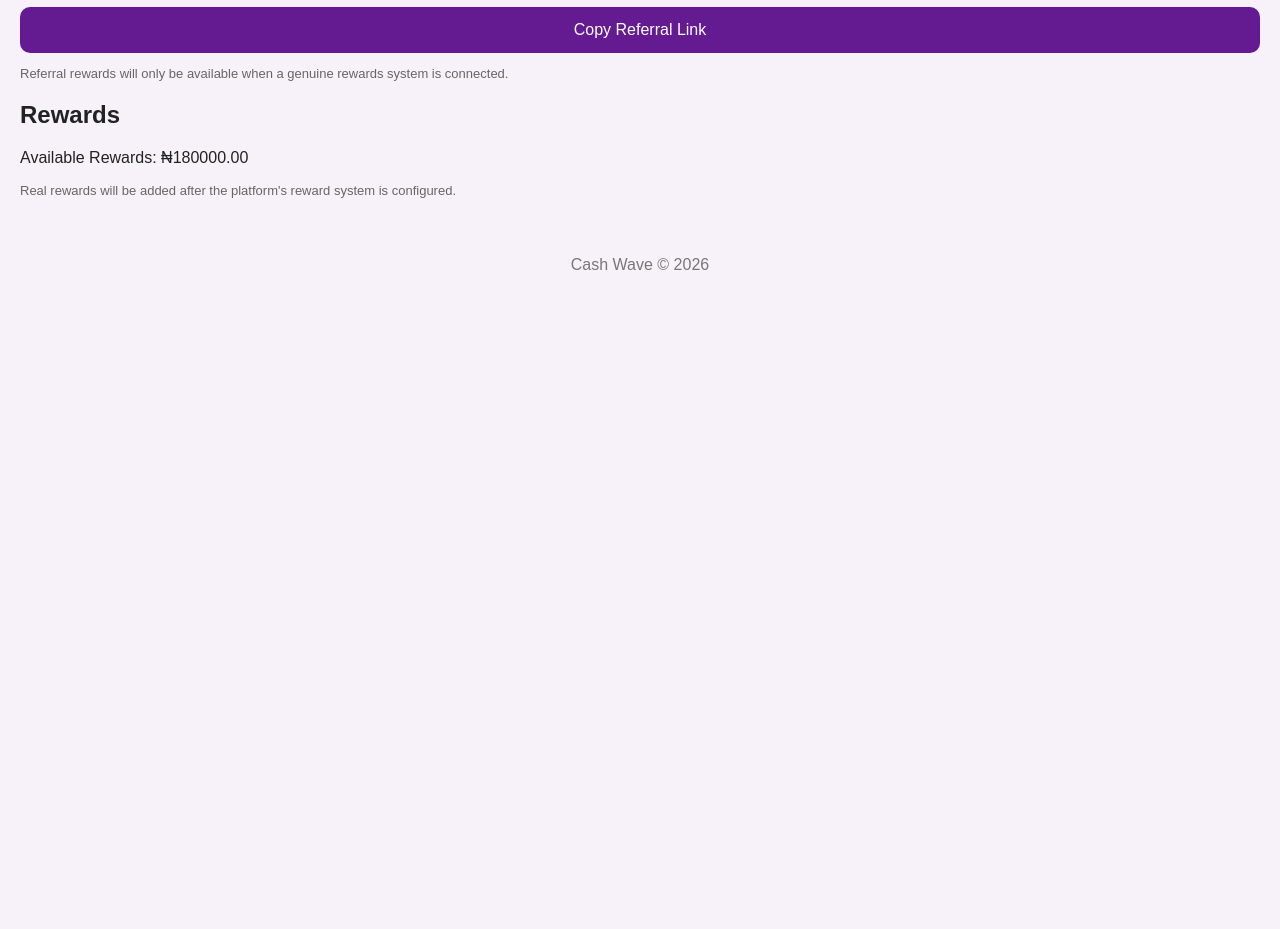
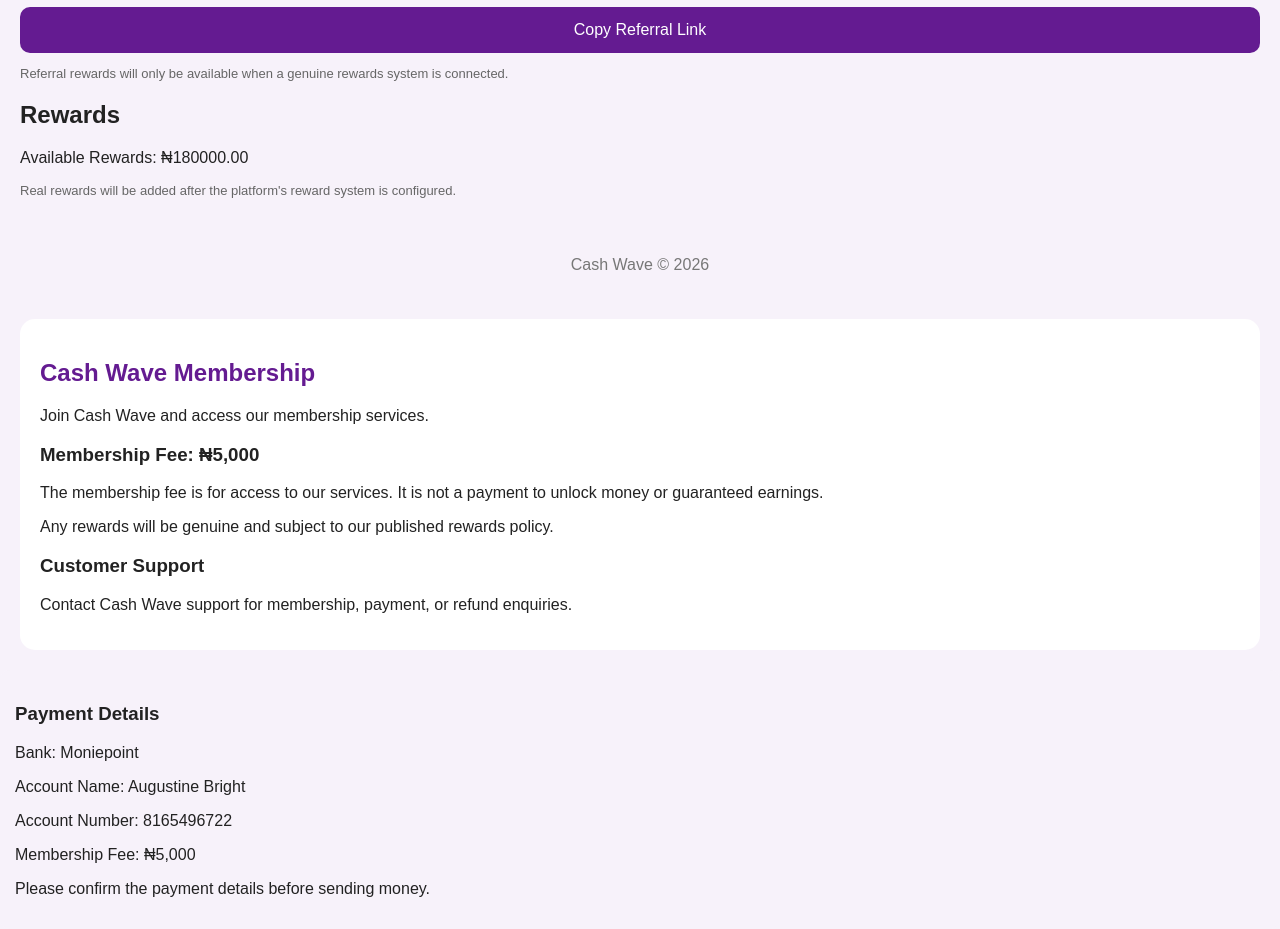
Before and after one commit to augustinebright/Cash-Wave, a plain HTML site: page index.html in a window 1280 px wide. Shown: the part 894-1823 px from the top of the page. Before the commit the page ends 1193 px from the top, so only its background shows below. Drawn offline with Linux system fonts and the light colour scheme.

Commit message:
Add Cash Wave membership and payment details
Added membership details and payment information section.

```diff
--- a/index.html
+++ b/index.html
@@ -201,6 +201,48 @@
         .catch(() => alert("Please copy the link manually."));
     }
   </script>
+<section style="background:#fff;padding:20px;margin:20px;border-radius:15px;font-family:Arial;">
 
+  <h2 style="color:#641b91;">Cash Wave Membership</h2>
+
+  <p>Join Cash Wave and access our membership services.</p>
+
+  <h3>Membership Fee: ₦5,000</h3>
+
+  <p>
+    The membership fee is for access to our services.
+    It is not a payment to unlock money or guaranteed earnings.
+  </p>
+
+  <p>
+    Any rewards will be genuine and subject to our
+    published rewards policy.
+  </p>
+
+  <h3>Customer Support</h3>
+
+  <p>
+    Contact Cash Wave support for membership,
+    payment, or refund enquiries.
+  </p>
+
+</section>
+  <div style="background:#f7f2fa;padding:15px;border-radius:10px;margin-top:20px;">
+
+  <h3>Payment Details</h3>
+
+  <p>Bank: Moniepoint</p>
+
+  <p>Account Name: Augustine Bright</p>
+
+  <p>Account Number: 8165496722</p>
+
+  <p>Membership Fee: ₦5,000</p>
+
+  <p>
+    Please confirm the payment details before sending money.
+  </p>
+
+  </div>
 </body>
         </html>
```
